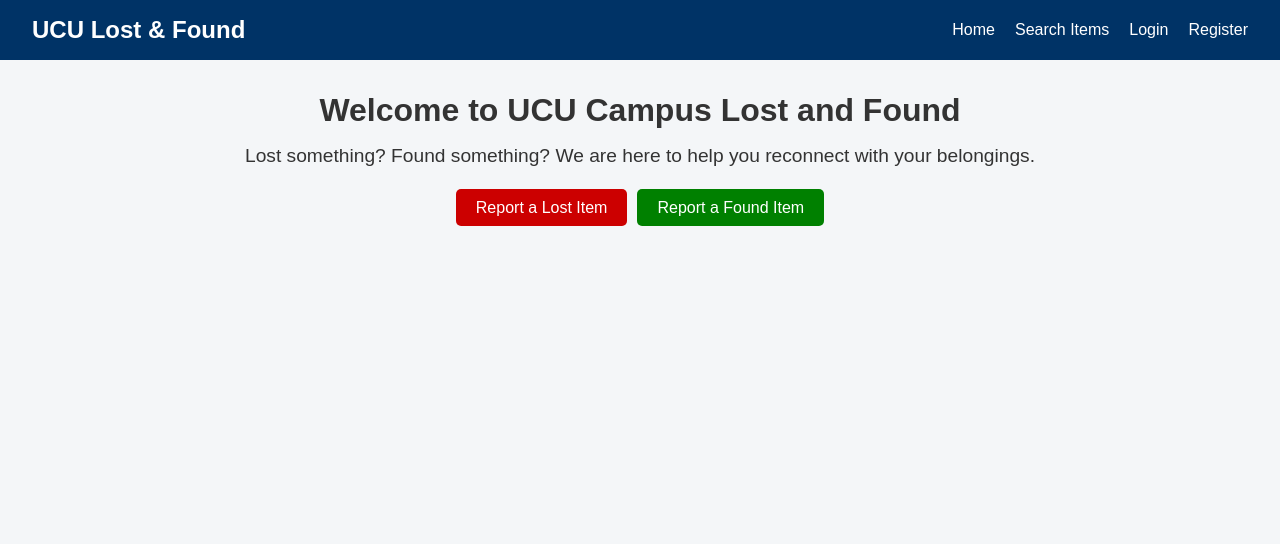
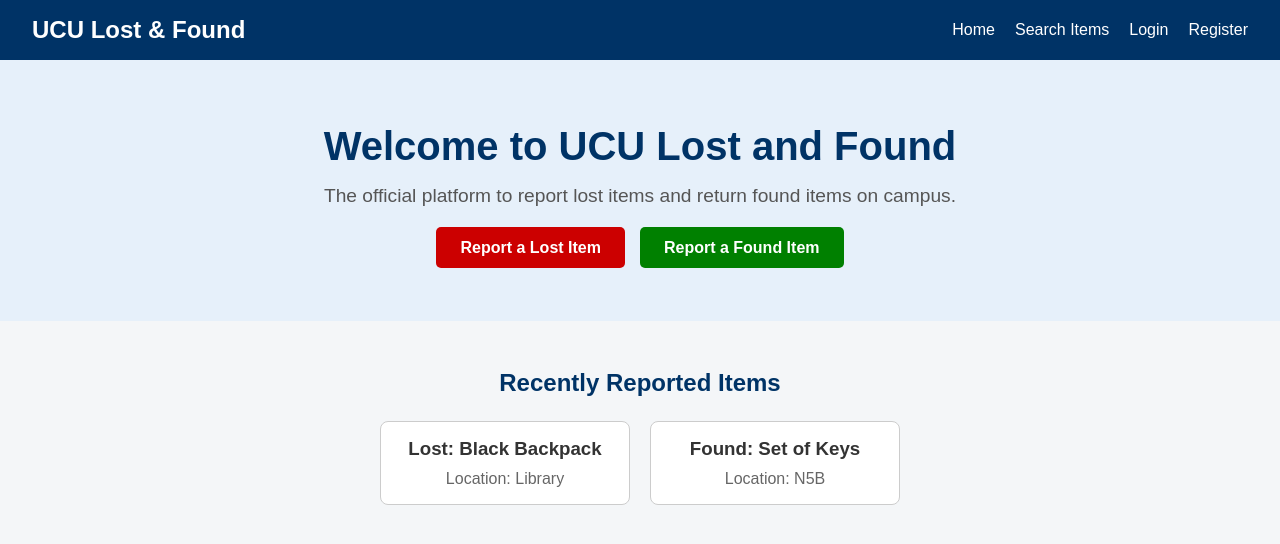
Before and after one commit to hadijahkaramagi7-ctrl/UCU_LOST_AND_FOUND, a React app in the folder frontend/: page / in a window 1280 px wide. Shown: the top 544 px of the page. Built offline with nearby package versions, Linux system fonts and the light colour scheme; the HTML template or start-up script is replaced by a standard one.

Commit message:
feat(frontend): setup React Router, homepage, and navigation

```diff
--- a/frontend/package.json
+++ b/frontend/package.json
@@ -11,7 +11,8 @@
   },
   "dependencies": {
     "react": "^19.3.1",
-    "react-dom": "^19.3.1"
+    "react-dom": "^19.3.1",
+    "react-router-dom": "^7.18.5"
   },
   "devDependencies": {
     "@types/react": "^19.3.0",
--- a/frontend/src/App.jsx
+++ b/frontend/src/App.jsx
@@ -1,46 +1,111 @@
 import React from "react";
+import { BrowserRouter as Router, Routes, Route } from "react-router-dom";
 import Navbar from "./components/Navbar";
 import "./App.css";
 
-function App() {
-  return (
+// YOUR WORK: The Homepage Component
+const Home = () => (
   <div>
-      <Navbar />
-      <main style={{ padding: "2rem", textAlign: "center" }}>
-        <h1>Welcome to UCU Campus Lost and Found</h1>
-        <p style={{ marginTop: "1rem", fontSize: "1.2rem" }}>
-          Lost something? Found something? We are here to help you reconnect
-          with your belongings.
+    {/* Hero Section */}
+    <div
+      style={{
+        backgroundColor: "#e6f0fa",
+        padding: "4rem 2rem",
+        textAlign: "center",
+      }}
+    >
+      <h1
+        style={{ fontSize: "2.5rem", color: "#003366", marginBottom: "1rem" }}
+      >
+        Welcome to UCU Lost and Found
+      </h1>
+      <p style={{ fontSize: "1.2rem", color: "#555", marginBottom: "2rem" }}>
+        The official platform to report lost items and return found items on
+        campus.
       </p>
-
-        <div style={{ marginTop: "2rem" }}>
+      <div>
         <a
           href="/report-lost"
           style={{
-              padding: "10px 20px",
+            padding: "12px 24px",
             backgroundColor: "#cc0000",
             color: "white",
-              marginRight: "10px",
+            marginRight: "15px",
             borderRadius: "5px",
+            textDecoration: "none",
+            fontWeight: "bold",
           }}
         >
           Report a Lost Item
         </a>
-
         <a
           href="/report-found"
           style={{
-              padding: "10px 20px",
+            padding: "12px 24px",
             backgroundColor: "#008000",
             color: "white",
             borderRadius: "5px",
+            textDecoration: "none",
+            fontWeight: "bold",
           }}
         >
           Report a Found Item
         </a>
       </div>
-      </main>
     </div>
+
+    {/* Recent Items Section (Placeholder) */}
+    <div style={{ padding: "3rem 2rem", textAlign: "center" }}>
+      <h2 style={{ color: "#003366", marginBottom: "1.5rem" }}>
+        Recently Reported Items
+      </h2>
+      <div
+        style={{
+          display: "flex",
+          justifyContent: "center",
+          gap: "20px",
+          flexWrap: "wrap",
+        }}
+      >
+        <div
+          style={{
+            border: "1px solid #ccc",
+            padding: "1rem",
+            borderRadius: "8px",
+            width: "250px",
+            backgroundColor: "white",
+          }}
+        >
+          <h3 style={{ margin: "0 0 10px 0" }}>Lost: Black Backpack</h3>
+          <p style={{ color: "#666" }}>Location: Library</p>
+        </div>
+        <div
+          style={{
+            border: "1px solid #ccc",
+            padding: "1rem",
+            borderRadius: "8px",
+            width: "250px",
+            backgroundColor: "white",
+          }}
+        >
+          <h3 style={{ margin: "0 0 10px 0" }}>Found: Set of Keys</h3>
+          <p style={{ color: "#666" }}>Location: N5B</p>
+        </div>
+      </div>
+    </div>
+  </div>
+);
+
+function App() {
+  return (
+    <Router>
+      <Navbar />
+      <Routes>
+        <Route path="/" element={<Home />} />
+        {/* Sarah will add her <Route path="/login" ... /> here later */}
+        {/* Norah will add her <Route path="/search" ... /> here later */}
+      </Routes>
+    </Router>
   );
 }
 
```
Also changed, not shown: 1 other file (tests, documents, lock files or other folders). Lines whose indentation alone changed are shown as unchanged.
